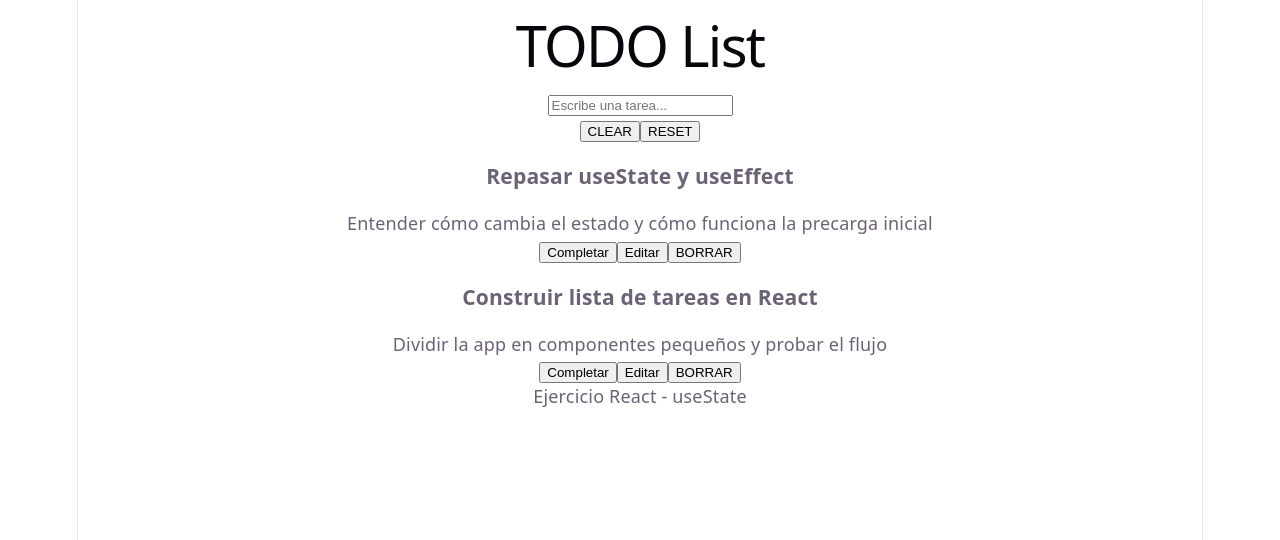
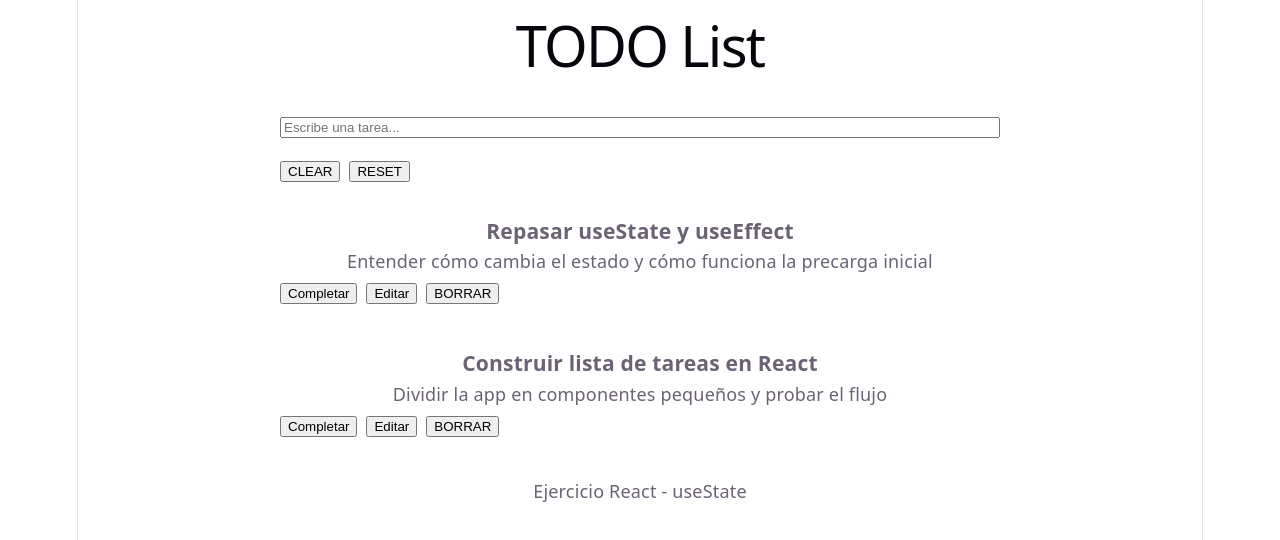
Before and after one commit to LunayGModder145/todo_list_frixi, a React (Vite) app: page / in a window 1280 px wide. Shown: the top 540 px of the page. Built offline with nearby package versions, Linux system fonts and the light colour scheme.

Commit message:
Layout basico en CSS añadido

```diff
--- a/src/components/Main/Main.css
+++ b/src/components/Main/Main.css
@@ -1 +1,8 @@
-/* Estilos de Main */
+.main {
+  max-width: 720px;
+  margin: 0 auto;
+  padding: 1.5rem 1rem;
+  display: flex;
+  flex-direction: column;
+  gap: 1.25rem;
+}
--- a/src/components/Main/TodoActions/TodoActions.css
+++ b/src/components/Main/TodoActions/TodoActions.css
@@ -1 +1,4 @@
-/* Estilos de TodoActions */
+.todo-actions {
+  display: flex;
+  gap: 0.5rem;
+}
--- a/src/components/Main/TodoForm/TodoForm.css
+++ b/src/components/Main/TodoForm/TodoForm.css
@@ -1 +1,15 @@
-/* Estilos de TodoForm */
+.todo-form {
+  display: flex;
+  flex-direction: column;
+  gap: 0.5rem;
+}
+
+.todo-form__error {
+  color: #ff6b6b;
+  margin: 0;
+}
+
+.todo-form__success {
+  color: #51cf66;
+  margin: 0;
+}
--- a/src/components/Main/TodoList/TodoItem/TodoItem.css
+++ b/src/components/Main/TodoList/TodoItem/TodoItem.css
@@ -1,4 +1,29 @@
+.todo-item {
+  padding: 0.75rem 0;
+  border-bottom: 1px solid rgba(255, 255, 255, 0.15);
+}
+
+.todo-item__title {
+  margin: 0 0 0.25rem;
+}
+
+.todo-item__desc {
+  margin: 0 0 0.5rem;
+}
+
 .todo-item__title--done {
   text-decoration: line-through;
   opacity: 0.6;
 }
+
+.todo-item__actions {
+  display: flex;
+  gap: 0.5rem;
+  flex-wrap: wrap;
+}
+
+.todo-item__edit-form {
+  display: flex;
+  flex-direction: column;
+  gap: 0.5rem;
+}
--- a/src/components/Main/TodoList/TodoList.css
+++ b/src/components/Main/TodoList/TodoList.css
@@ -1 +1,5 @@
-/* Estilos de TodoList */
+.todo-list {
+  display: flex;
+  flex-direction: column;
+  gap: 1rem;
+}
```
